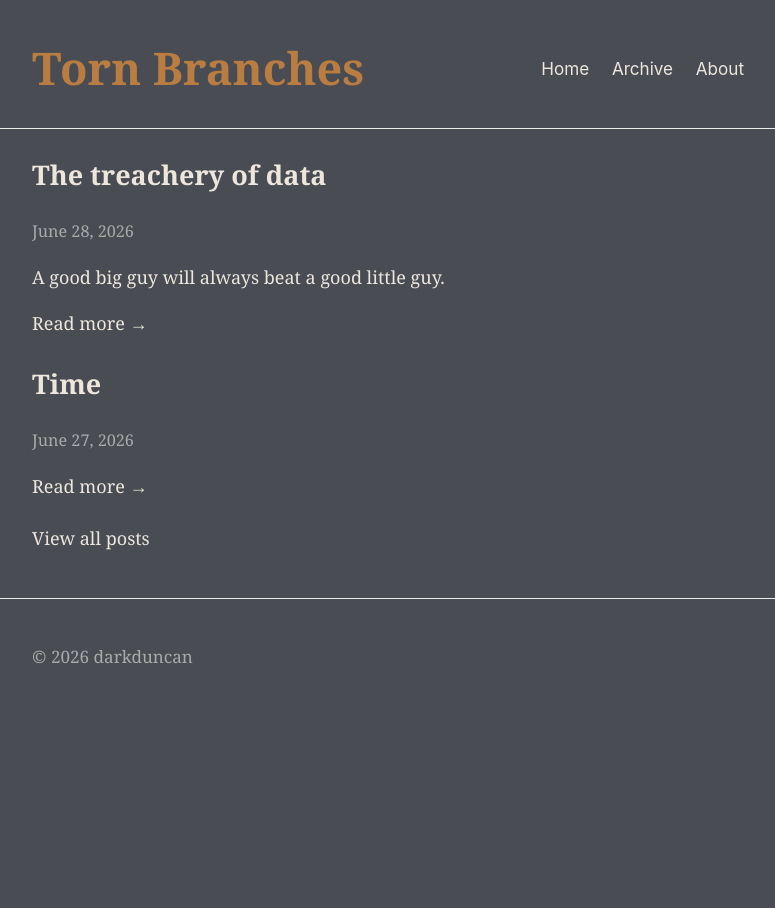
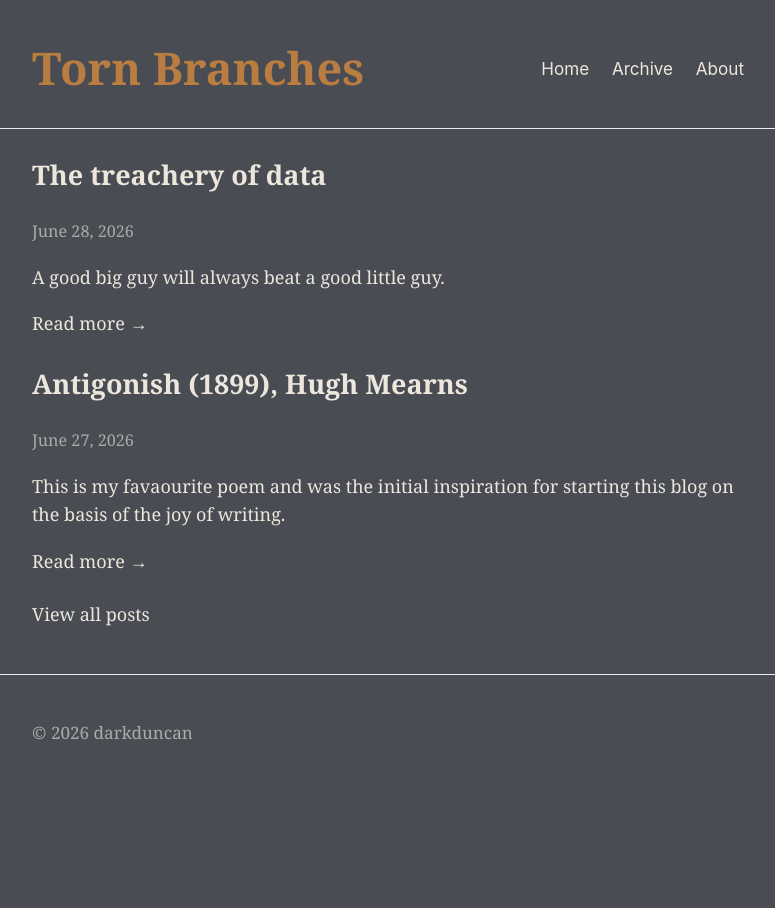
Before and after one commit to darkduncan/Torn-Branches, a Jekyll site: the page built from index.md, in a window 1280 px wide. Shown: the whole page, without its empty margins (252-1027 px from the left). Built offline with Jekyll 4.4.1, drawn with Linux system fonts in a browser that asks for light colours.

Commit message:
Change post title and add poem content
Updated the title and added a poem to the post.

```diff
--- a/_posts/2026-06-27-A new post.md
+++ b/_posts/2026-06-27-A new post.md
@@ -1,7 +1,25 @@
 ---
 layout: post
-title: "Time"
+title: "Antigonish (1899), Hugh Mearns"
 date: 2026-06-27
 author: darkduncan
 tags: [welcome, blog]
 ---
+This is my favaourite poem and was the initial inspiration for starting this blog on the basis of the joy of writing.
+
+> Yesterday, upon the stair,
+> I met a man who wasn't there.
+> He wasn't there again today,
+> I wish, I wish he'd go away...
+>
+> When I came home last night at three,
+> The man was waiting there for me
+> But when I looked around the hall,
+> I couldn't see him there at all!
+> Go away, go away, don't you come back any more!
+> Go away, go away, and please don't slam the door...
+>
+> Last night I saw upon the stair,
+> A little man who wasn't there,
+> He wasn't there again today
+> Oh, how I wish he'd go away...
```
